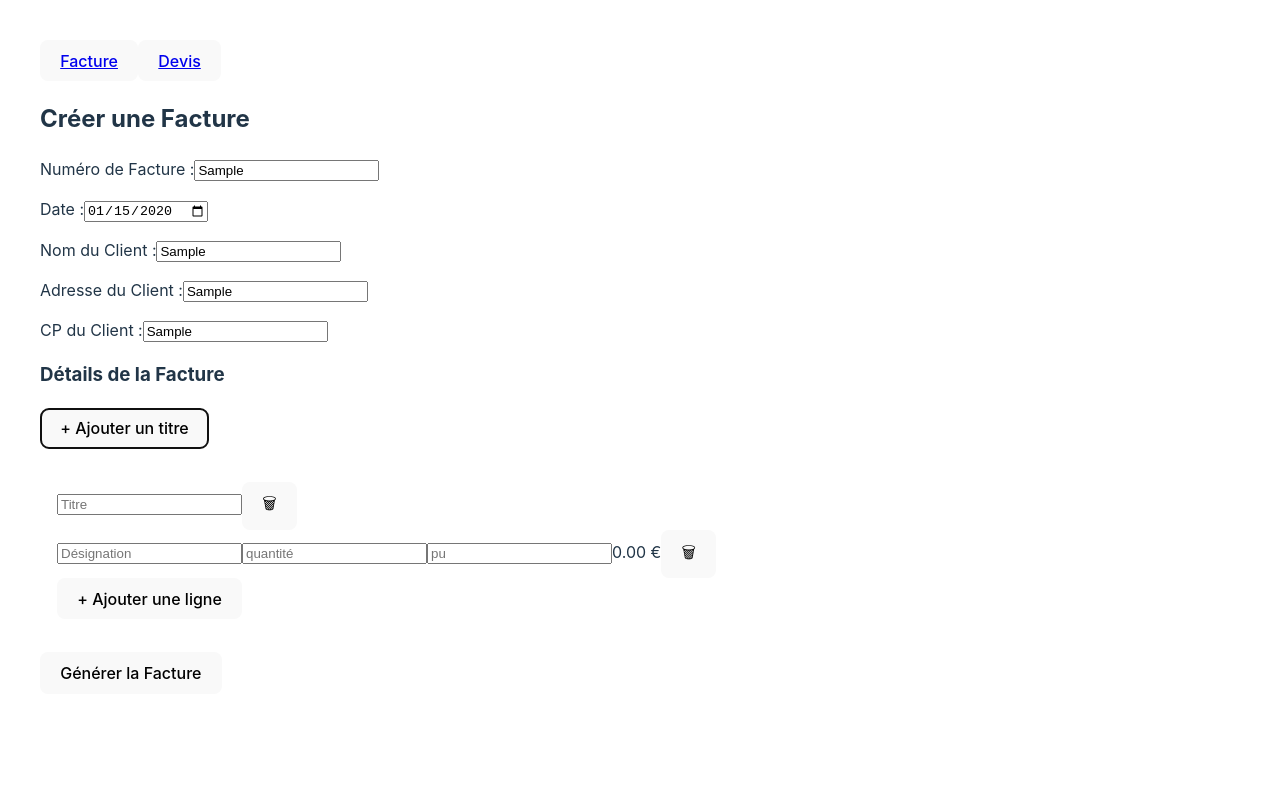
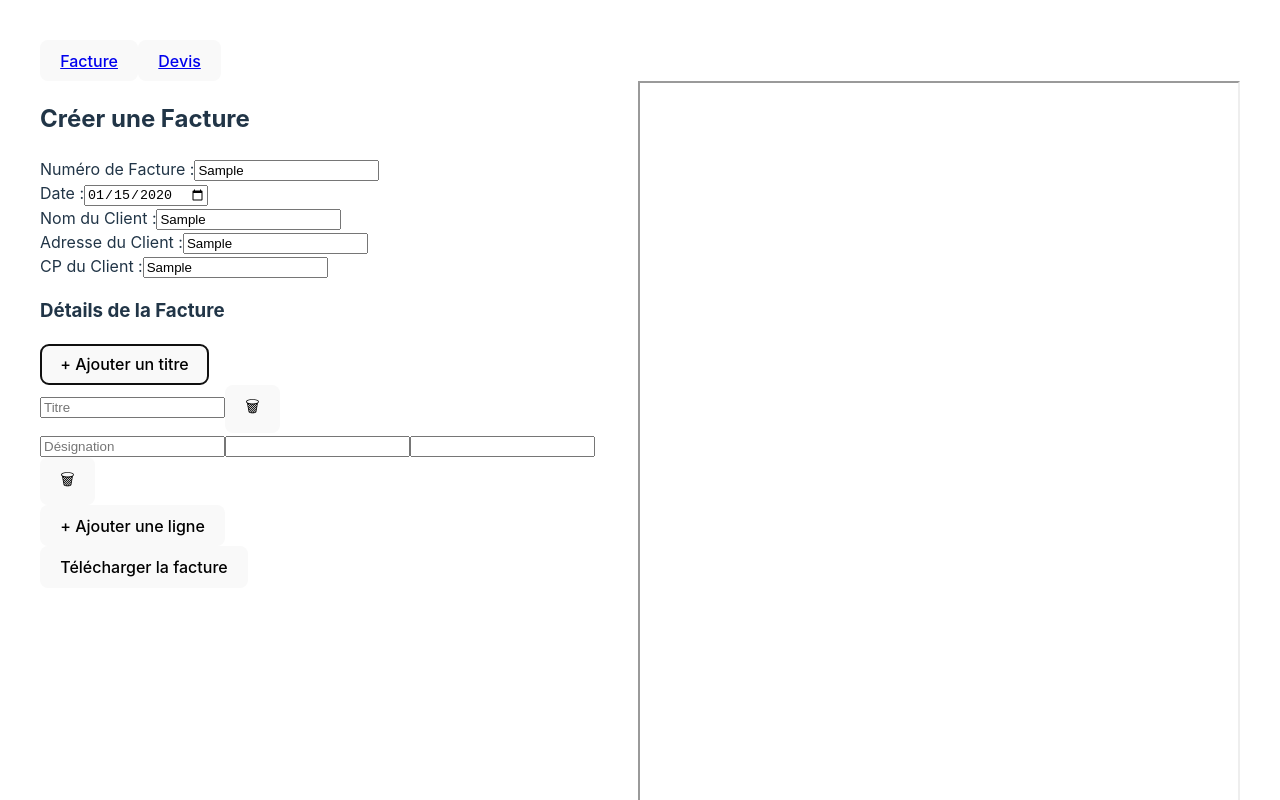
Before and after one commit to warlo51/facturation, a Vue app: page /facture in a window 1280 px wide. Both pictures are taken after typing "Sample", "2020-01-15", "Sample", "Sample", "Sample" into the empty fields and a click on the button "+ Ajouter un titre". Shown: the top 800 px of the page. Built offline with nearby package versions, Linux system fonts and the light colour scheme.

Commit message:
feat: update

```diff
--- a/src/App.vue
+++ b/src/App.vue
@@ -1,5 +1,5 @@
 <template>
-  <div>
+  <div class="main-div">
     <nav class="mb-4">
       <button class="bg-green-500 text-white px-6 py-2 rounded mt-4 w-full"><router-link to="/facture" >Facture</router-link></button>
       <button class="bg-green-500 text-white px-6 py-2 rounded mt-4 w-full"><router-link to="/devis" >Devis</router-link></button>
--- a/src/style.css
+++ b/src/style.css
@@ -1,3 +1,15 @@
+.principal-div{
+  display: flex;
+  flex-direction: row;
+  height: 100%;
+}
+.preview-div{
+  width: 50%;
+  height: 100%;
+}
+.input-div{
+  width: 50%;
+}
 :root {
   font-family: Inter, system-ui, Avenir, Helvetica, Arial, sans-serif;
   line-height: 1.5;
@@ -44,9 +56,13 @@ button:focus-visible {
   padding: 2em;
 }
 
+.main-div{
+  height: 100%;
+}
 #app {
   margin: 0 auto;
   padding: 2rem;
+  height: 1000px;
 }
 
 @media (prefers-color-scheme: light) {
--- a/src/views/Devis.vue
+++ b/src/views/Devis.vue
@@ -1,9 +1,8 @@
 <script setup>
-import { ref, computed } from "vue";
+import { ref, computed, watch } from "vue";
 import { PDFDocument, StandardFonts, rgb } from "pdf-lib";
-import { saveAs } from "file-saver";
 
-// Infos de l'artisan (fixes dans le code)
+// Infos de l'artisan
 const artisan = {
   nom: "Christian Mansuy",
   adresse: "24 rue Alphonse de Lamartine",
@@ -13,18 +12,17 @@ const artisan = {
   siren: "539 857 797",
 };
 
-// Champs de formulaire pour le client
+// Champs du formulaire
+const pdfBlob = ref(null);
 const nomClient = ref("");
 const adresseClient = ref("");
 const cpClient = ref("");
 const dateDevis = ref("");
-const numeroDevis = ref("");  // Ajout du numéro de Devis
+const numeroDevis = ref("");
+const sections = ref([]);
+const pdfUrl = ref("");
 
-
-// Liste des sections (titres) avec leurs lignes associées
-const sections = ref([]);
-
-// Ajouter un titre (section)
+// Ajouter une section (titre)
 const ajouterTitre = () => {
   sections.value.push({
     titre: ``,
@@ -32,7 +30,7 @@ const ajouterTitre = () => {
   });
 };
 
-// Ajouter une ligne dans une section spécifique
+// Ajouter une ligne
 const ajouterLigne = (section) => {
   section.lignes.push({ label: "", quantite: null, pu: null });
 };
@@ -44,8 +42,9 @@ const supprimerLigne = (section, index) => {
   }
 };
 
+// Supprimer une section
 const supprimerTitre = (sectionIndex) => {
-  sections.value.splice(sectionIndex, 1); // Supprime la section à l'index donné
+  sections.value.splice(sectionIndex, 1);
 };
 
 // Calcul des totaux
@@ -59,7 +58,7 @@ const totalDevis = computed(() =>
     )
 );
 
-// Génération du PDF
+// Génération et affichage du PDF
 const genererPDF = async () => {
   const pdfDoc = await PDFDocument.create();
   const page = pdfDoc.addPage([600, 800]);
@@ -67,7 +66,7 @@ const genererPDF = async () => {
 
   const fontBold = await pdfDoc.embedFont(StandardFonts.HelveticaBold);
 
-  // Infos de l'artisan (en haut à gauche)
+  // Infos de l'artisan
   page.drawText(`${artisan.nom}`, { x: 50, y, size: 16 });
   page.drawText(`${artisan.adresse}`, { x: 50, y: y - 20, size: 12 });
   page.drawText(`${artisan.code_postal}`, { x: 50, y: y - 40, size: 12 });
@@ -84,22 +83,18 @@ const genererPDF = async () => {
   y -= 160;
 
   sections.value.forEach((section) => {
-    // Affichage du titre
     page.drawText(section.titre, { x: 50, y, size: 14, color: rgb(0, 0, 0) });
     y -= 40;
 
-
-    // En-tête du tableau avec fond gris clair
     const headers = ["Désignation", "Qté", "P.U", "Total"];
     const positions = [50, 250, 350, 450];
 
-    // Dessin du fond gris clair derrière les en-têtes
     page.drawRectangle({
       x: 50,
       y: y - 5,
       width: 500,
       height: 20,
-      color: rgb(0.9, 0.9, 0.9), // Gris clair
+      color: rgb(0.9, 0.9, 0.9),
     });
 
     headers.forEach((text, index) => {
@@ -110,60 +105,45 @@ const genererPDF = async () => {
 
     section.lignes.forEach((ligne) => {
       const values = [ligne.label, ligne.quantite, ligne.pu.toFixed(2) + " €", totalLigne(ligne).toFixed(2) + " €"];
-
       values.forEach((text, index) => {
         page.drawText(text.toString(), { x: positions[index], y, size: 12 });
       });
-
       y -= 20;
-
     });
 
     y -= 10;
   });
 
-  // Total général
   y -= 20;
   page.drawText(`Total : ${totalDevis.value.toFixed(2)} €`, { x: 450, y, size: 14, color: rgb(0, 0, 0) });
-  y -= 40;
-  page.drawText(`Le montant peut etre révisé en fonction du temps réel passé sur le chantier`, { x: 50, y, size: 12, color: rgb(0, 0, 0) });
 
-  y -= 20;
-  page.drawText(`et de l'ajustement des fournitures et/ou des prix`, { x: 50, y, size: 12, color: rgb(0, 0, 0) });
-
-  y -= 20;
-  page.drawText(`TVA non applicable, article 293 B du Code Général des impôts`, { x: 50, y, size: 12, color: rgb(0, 0, 0) });
-
-  y -= 40;
-  page.drawText(`Le client`, { x: 50, y, size: 12, font: fontBold,color: rgb(0, 0, 0) });
-  page.drawText('Christian MANSUY', { x: 350, y, size: 12, font: fontBold,color: rgb(0, 0, 0) });
-  y -= 20;
-  page.drawText(`Mention manuscrite et datée:`, { x: 50, y, size: 10, color: rgb(0, 0, 0) });
-  y -= 20;
-  page.drawText(`"Devis reçu avant l'exécution des travaux."`, { x: 50, y, size: 9, color: rgb(0, 0, 0) });
-  y -= 20;
-  page.drawText(`Bon pour travaux. "`, { x: 50, y, size: 9, color: rgb(0, 0, 0) });
-
-
-  // Sauvegarde du PDF
   const pdfBytes = await pdfDoc.save();
   const blob = new Blob([pdfBytes], { type: "application/pdf" });
-  saveAs(blob, "devis.pdf");
+  pdfUrl.value = URL.createObjectURL(blob);
+  pdfBlob.value = new Blob([pdfBytes], { type: "application/pdf" });
 };
+
+const telechargerPDF = () => {
+  if (pdfBlob.value) {
+    saveAs(pdfBlob.value, "devis.pdf");
+  }
+};
+
+// Mise à jour automatique du PDF à chaque modification
+watch([nomClient, adresseClient, cpClient, dateDevis, numeroDevis, sections], genererPDF, { deep: true });
 
 </script>
 
 <template>
-  <div class="max-w-3xl mx-auto p-6 bg-white shadow-lg rounded-lg mt-10">
+  <div class="principal-div">
+    <div class="input-div">
       <h2 class="text-2xl font-bold mb-6 text-center">Créer un Devis</h2>
 
-    <!-- Numéro de devis -->
       <div class="input-div">
         <label class="block font-semibold">Numéro de Devis :</label>
         <input v-model="numeroDevis" type="text" class="w-full border p-2 rounded" placeholder="Ex: 0001" />
       </div>
 
-    <!-- Infos du client -->
       <div class="grid grid-cols-2 gap-4 mb-6">
         <div class="input-div">
           <label class="block font-semibold">Date :</label>
@@ -184,34 +164,26 @@ const genererPDF = async () => {
         <input v-model="cpClient" class="w-full border p-2 rounded"></input>
       </div>
 
-    <!-- Titres et lignes -->
       <h3 class="text-lg font-semibold mb-4">Détails du Devis</h3>
 
       <button @click="ajouterTitre" class="bg-blue-500 text-white px-4 py-2 rounded mb-4">+ Ajouter un titre</button>
 
       <div v-for="(section, sectionIndex) in sections" :key="sectionIndex" class="border-title p-4 rounded-lg mb-6">
-      <!-- Titre avec icône suppression -->
         <div class="flex justify-between items-center mb-2">
           <input v-model="section.titre" type="text" class="w-full border p-2 rounded font-bold text-lg" placeholder="Titre"/>
           <button @click="supprimerTitre(sectionIndex)" class="ml-6 text-red-500">🗑</button>
         </div>
 
-      <!-- Tableau -->
-      <div class="border rounded-lg overflow-hidden">
         <div v-for="(ligne, ligneIndex) in section.lignes" :key="ligneIndex" class="flex border-t p-2 items-center">
           <input v-model="ligne.label" type="text" class="w-1/2 border p-2 rounded" placeholder="Désignation"/>
-          <input v-model.number="ligne.quantite" type="number" min="1" class="w-1/6 border p-2 rounded text-center" placeholder="Quantité" />
-          <input v-model.number="ligne.pu" type="number" min="0" step="0.01" class="w-1/6 border p-2 rounded text-center"  placeholder="PU"/>
-          <span class="w-1/6 text-center" >{{ totalLigne(ligne).toFixed(2) }} €</span>
+          <input v-model.number="ligne.quantite" type="number" class="w-1/6 border p-2 rounded text-center" placeholder="Quantité" />
+          <input v-model.number="ligne.pu" type="number" class="w-1/6 border p-2 rounded text-center" placeholder="PU"/>
           <button @click="supprimerLigne(section, ligneIndex)" class="text-red-500 ml-2">🗑</button>
         </div>
       </div>
-
-      <!-- Bouton Ajouter une ligne -->
-      <button @click="ajouterLigne(section)" class="bg-gray-500 text-white px-4 py-2 rounded mt-2">+ Ajouter une ligne</button>
+      <button @click="telechargerPDF" class="bg-green-500 text-white px-6 py-2 rounded mt-4 w-full">Télécharger le Devis</button>
     </div>
 
-    <!-- Bouton Générer le Devis -->
-    <button @click="genererPDF" class="bg-green-500 text-white px-6 py-2 rounded mt-4 w-full">Générer le Devis</button>
+    <iframe v-if="pdfUrl" :src="pdfUrl" class="preview-div"></iframe>
   </div>
 </template>
--- a/src/views/Facture.vue
+++ b/src/views/Facture.vue
@@ -1,9 +1,8 @@
 <script setup>
-import { ref, computed } from "vue";
+import { ref, computed, watch } from "vue";
 import { PDFDocument, rgb } from "pdf-lib";
 import { saveAs } from "file-saver";
 
-// Infos de l'artisan (fixes dans le code)
 const artisan = {
   nom: "Christian Mansuy",
   adresse: "24 rue Alphonse de Lamartine",
@@ -13,31 +12,26 @@ const artisan = {
   siren: "539 857 797",
 };
 
-// Champs de formulaire pour le client
+const pdfBlob = ref(null);
 const nomClient = ref("");
 const adresseClient = ref("");
 const cpClient = ref("");
 const dateFacture = ref("");
-const numeroFacture = ref("");  // Ajout du numéro de facture
+const numeroFacture = ref("");
+const sections = ref([]);
+const pdfUrl = ref("");
 
-
-// Liste des sections (titres) avec leurs lignes associées
-const sections = ref([]);
-
-// Ajouter un titre (section)
 const ajouterTitre = () => {
   sections.value.push({
-    titre: ``,
-    lignes: [{ label: "", quantite: null, pu: null }],
+    titre: "",
+    lignes: [{label: "", quantite: null, pu: null}],
   });
 };
 
-// Ajouter une ligne dans une section spécifique
 const ajouterLigne = (section) => {
-  section.lignes.push({ label: "", quantite: null, pu: null });
+  section.lignes.push({label: "", quantite: null, pu: null});
 };
 
-// Supprimer une ligne
 const supprimerLigne = (section, index) => {
   if (section.lignes.length > 1) {
     section.lignes.splice(index, 1);
@@ -45,10 +39,9 @@ const supprimerLigne = (section, index) => {
 };
 
 const supprimerTitre = (sectionIndex) => {
-  sections.value.splice(sectionIndex, 1); // Supprime la section à l'index donné
+  sections.value.splice(sectionIndex, 1);
 };
 
-// Calcul des totaux
 const totalLigne = (ligne) => ligne.quantite * ligne.pu;
 const totalFacture = computed(() =>
     sections.value.reduce(
@@ -59,143 +52,91 @@ const totalFacture = computed(() =>
     )
 );
 
-// Génération du PDF
 const genererPDF = async () => {
   const pdfDoc = await PDFDocument.create();
   const page = pdfDoc.addPage([600, 800]);
   let y = 750;
 
-  // Infos de l'artisan (en haut à gauche)
-  page.drawText(`${artisan.nom}`, { x: 50, y, size: 16 });
-  page.drawText(`${artisan.adresse}`, { x: 50, y: y - 20, size: 12 });
-  page.drawText(`${artisan.code_postal}`, { x: 50, y: y - 40, size: 12 });
-  page.drawText(`Tél: ${artisan.telephone}`, { x: 50, y: y - 60, size: 12 });
-  page.drawText(`Email: ${artisan.email}`, { x: 50, y: y - 80, size: 12 });
-  page.drawText(`SIREN: ${artisan.siren}`, { x: 50, y: y - 100, size: 12 });
-
-  page.drawText(`Facture N° FAC-${new Date().getFullYear()}-${numeroFacture.value}`, { x: 350, y, size: 16 });
-  page.drawText(`Date : ${dateFacture.value}`, { x: 350, y: y - 20, size: 12 });
-  page.drawText(`Client : ${nomClient.value}`, { x: 350, y: y - 40, size: 12 });
-  page.drawText(`Adresse: ${adresseClient.value}`, { x: 350, y: y - 60, size: 12 });
-  page.drawText(`CP: ${cpClient.value}`, { x: 350, y: y - 80, size: 12 });
+  page.drawText(`${artisan.nom}`, {x: 50, y, size: 16});
+  page.drawText(`${artisan.adresse}`, {x: 50, y: y - 20, size: 12});
+  page.drawText(`Facture N° FAC-${new Date().getFullYear()}-${numeroFacture.value}`, {x: 350, y, size: 16});
+  page.drawText(`Client : ${nomClient.value}`, {x: 350, y: y - 40, size: 12});
 
   y -= 160;
-
   sections.value.forEach((section) => {
-    // Affichage du titre
-    page.drawText(section.titre, { x: 50, y, size: 14, color: rgb(0, 0, 0) });
+    page.drawText(section.titre, {x: 50, y, size: 14, color: rgb(0, 0, 0)});
     y -= 40;
-
-
-    // En-tête du tableau avec fond gris clair
-    const headers = ["Désignation", "Qté", "P.U", "Total"];
-    const positions = [50, 250, 350, 450];
-
-    // Dessin du fond gris clair derrière les en-têtes
-    page.drawRectangle({
-      x: 50,
-      y: y - 5,
-      width: 500,
-      height: 20,
-      color: rgb(0.9, 0.9, 0.9), // Gris clair
+    section.lignes.forEach((ligne) => {
+      page.drawText(ligne.label, {x: 50, y, size: 12});
+      y -= 20;
     });
-
-    headers.forEach((text, index) => {
-      page.drawText(text, { x: positions[index], y, size: 12, color: rgb(0, 0, 0) });
-    });
-
-    y -= 20;
-
-    section.lignes.forEach((ligne) => {
-      const values = [ligne.label, ligne.quantite, ligne.pu.toFixed(2) + " €", totalLigne(ligne).toFixed(2) + " €"];
-
-      values.forEach((text, index) => {
-        page.drawText(text.toString(), { x: positions[index], y, size: 12 });
-      });
-
-      y -= 20;
-
-      // Ligne séparatrice grise
-    });
-
     y -= 10;
   });
 
-  // Total général
-  y -= 20;
-  page.drawText(`Total : ${totalFacture.value.toFixed(2)} €`, { x: 450, y, size: 14, color: rgb(0, 0, 0) });
+  page.drawText(`Total : ${totalFacture.value.toFixed(2)} €`, {x: 450, y, size: 14});
 
-  y -= 40;
-  page.drawText(`TVA non applicable, article 293 B du Code Général des impôts`, { x: 50, y, size: 12, color: rgb(0, 0, 0) });
-
-  // Sauvegarde du PDF
   const pdfBytes = await pdfDoc.save();
-  const blob = new Blob([pdfBytes], { type: "application/pdf" });
-  saveAs(blob, "facture.pdf");
+  const blob = new Blob([pdfBytes], {type: "application/pdf"});
+  pdfUrl.value = URL.createObjectURL(blob);
+  pdfBlob.value = new Blob([pdfBytes], { type: "application/pdf" });
 };
 
+const telechargerPDF = () => {
+  if (pdfBlob.value) {
+    saveAs(pdfBlob.value, "devis.pdf");
+  }
+};
+
+watch([nomClient, adresseClient, cpClient, dateFacture, numeroFacture, sections], genererPDF, {deep: true});
 </script>
 
 <template>
-  <div class="max-w-3xl mx-auto p-6 bg-white shadow-lg rounded-lg mt-10">
+  <div class="principal-div">
+    <div class="input-div">
       <h2 class="text-2xl font-bold mb-6 text-center">Créer une Facture</h2>
-
-    <!-- Numéro de Facture -->
-    <div class="input-div">
-      <label class="block font-semibold">Numéro de Facture :</label>
-      <input v-model="numeroFacture" type="text" class="w-full border p-2 rounded" placeholder="Ex: 0001" />
+      <div>
+        <label>Numéro de Facture :</label>
+        <input v-model="numeroFacture" type="text" class="border p-2 rounded w-full" placeholder="Ex: 0001"/>
       </div>
-
-    <!-- Infos du client -->
       <div class="grid grid-cols-2 gap-4 mb-6">
-      <div class="input-div">
-        <label class="block font-semibold">Date :</label>
-        <input v-model="dateFacture" type="date" class="w-full border p-2 rounded" />
+        <div>
+          <label>Date :</label>
+          <input v-model="dateFacture" type="date" class="border p-2 rounded w-full"/>
         </div>
-      <div class="input-div">
-        <label class="block font-semibold">Nom du Client :</label>
-        <input v-model="nomClient" type="text" class="w-full border p-2 rounded" />
+        <div>
+          <label>Nom du Client :</label>
+          <input v-model="nomClient" type="text" class="border p-2 rounded w-full"/>
         </div>
       </div>
-
-    <div class="input-div">
-      <label class="block font-semibold">Adresse du Client :</label>
-      <input v-model="adresseClient" class="w-full border p-2 rounded"></input>
+      <div>
+        <label>Adresse du Client :</label>
+        <input v-model="adresseClient" class="border p-2 rounded w-full"/>
       </div>
-
-    <div class="input-div">
-      <label class="block font-semibold">CP du Client :</label>
-      <input v-model="cpClient" class="w-full border p-2 rounded"></input>
+      <div>
+        <label>CP du Client :</label>
+        <input v-model="cpClient" class="border p-2 rounded w-full"/>
       </div>
-
-    <!-- Titres et lignes -->
       <h3 class="text-lg font-semibold mb-4">Détails de la Facture</h3>
-
       <button @click="ajouterTitre" class="bg-blue-500 text-white px-4 py-2 rounded mb-4">+ Ajouter un titre</button>
-
-    <div v-for="(section, sectionIndex) in sections" :key="sectionIndex" class="border-title p-4 rounded-lg mb-6">
-      <!-- Titre avec icône suppression -->
+      <div v-for="(section, sectionIndex) in sections" :key="sectionIndex" class="border p-4 rounded-lg mb-6">
         <div class="flex justify-between items-center mb-2">
-        <input v-model="section.titre" type="text" class="w-full border p-2 rounded font-bold text-lg" placeholder="Titre" />
+          <input v-model="section.titre" type="text" class="border p-2 rounded font-bold w-full" placeholder="Titre"/>
           <button @click="supprimerTitre(sectionIndex)" class="ml-6 text-red-500">🗑</button>
         </div>
-
-      <!-- Tableau -->
         <div class="border rounded-lg overflow-hidden">
           <div v-for="(ligne, ligneIndex) in section.lignes" :key="ligneIndex" class="flex border-t p-2 items-center">
             <input v-model="ligne.label" type="text" class="w-1/2 border p-2 rounded" placeholder="Désignation"/>
-          <input v-model.number="ligne.quantite" type="number" min="1" class="w-1/6 border p-2 rounded text-center" placeholder="quantité" />
-          <input v-model.number="ligne.pu" type="number" min="0" step="0.01" class="w-1/6 border p-2 rounded text-center"  placeholder="pu"/>
-          <span class="w-1/6 text-center" >{{ totalLigne(ligne).toFixed(2) }} €</span>
+            <input v-model.number="ligne.quantite" type="number" class="w-1/6 border p-2 rounded text-center"/>
+            <input v-model.number="ligne.pu" type="number" class="w-1/6 border p-2 rounded text-center"/>
             <button @click="supprimerLigne(section, ligneIndex)" class="text-red-500 ml-2">🗑</button>
           </div>
         </div>
-
-      <!-- Bouton Ajouter une ligne -->
-      <button @click="ajouterLigne(section)" class="bg-gray-500 text-white px-4 py-2 rounded mt-2">+ Ajouter une ligne</button>
+        <button @click="ajouterLigne(section)" class="bg-gray-500 text-white px-4 py-2 rounded mt-2">+ Ajouter une
+          ligne
+        </button>
       </div>
-
-    <!-- Bouton Générer la Facture -->
-    <button @click="genererPDF" class="bg-green-500 text-white px-6 py-2 rounded mt-4 w-full">Générer la Facture</button>
+      <button @click="telechargerPDF" class="bg-green-500 text-white px-6 py-2 rounded mt-4 w-full">Télécharger la facture</button>
+    </div>
+    <iframe v-if="pdfUrl" :src="pdfUrl" class="preview-div"></iframe>
   </div>
 </template>
```
Lines whose indentation alone changed are shown as unchanged.
